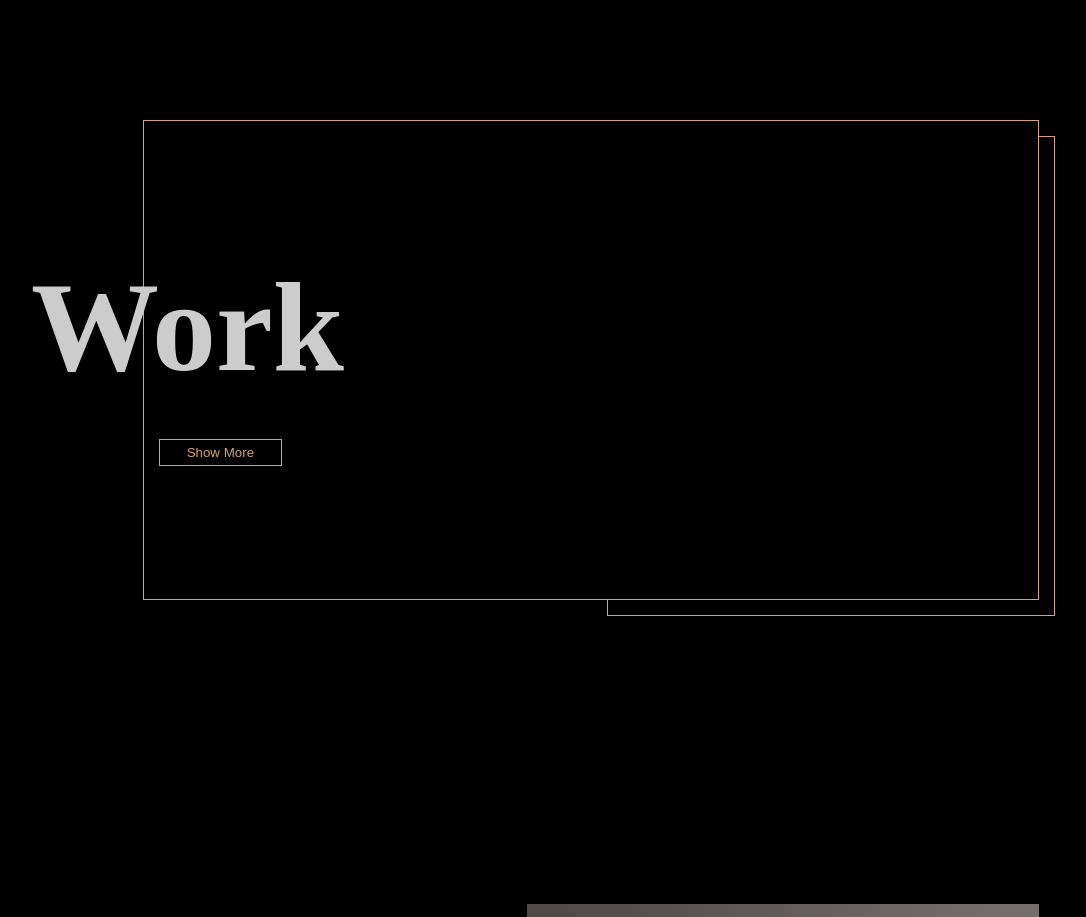
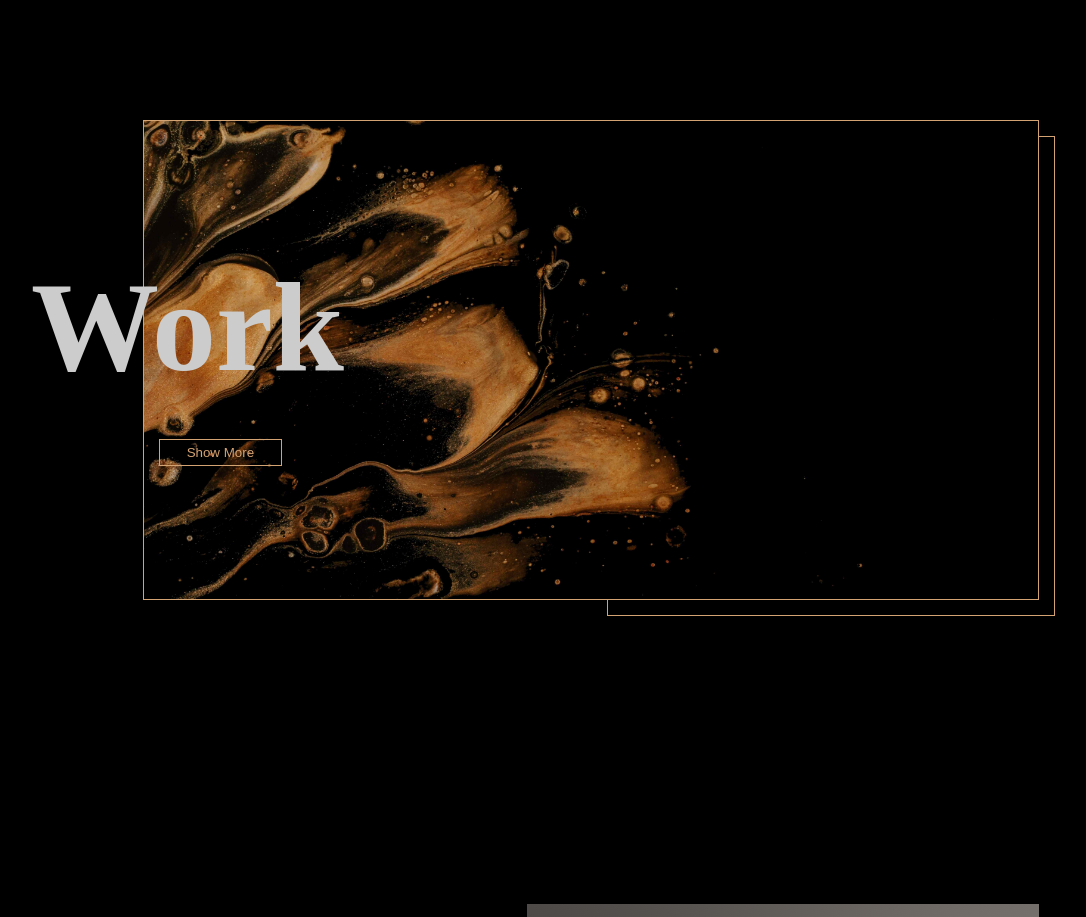
Before and after one commit to beddinao/portfolio, a React (Create React App) app: page /work in a window 1280 px wide. Shown: the part 1640-2557 px from the top of the page, without its empty margins (49-1135 px from the left). Built offline with nearby package versions, Linux system fonts and the light colour scheme.

Commit message:
Update work.css

```diff
--- a/src/pages/home/components/work/work.css
+++ b/src/pages/home/components/work/work.css
@@ -8,7 +8,7 @@
   position: absolute ;
   z-index: -1 ;
   border: 1px solid var(--main-color);
-  background : var(--background) ;
+  background : url('./img/pawel-czerwinski-4qhg5ewdrau-unsplash.jpg') ;
   background-size : cover ;
   background-position : center ;
 }
```
